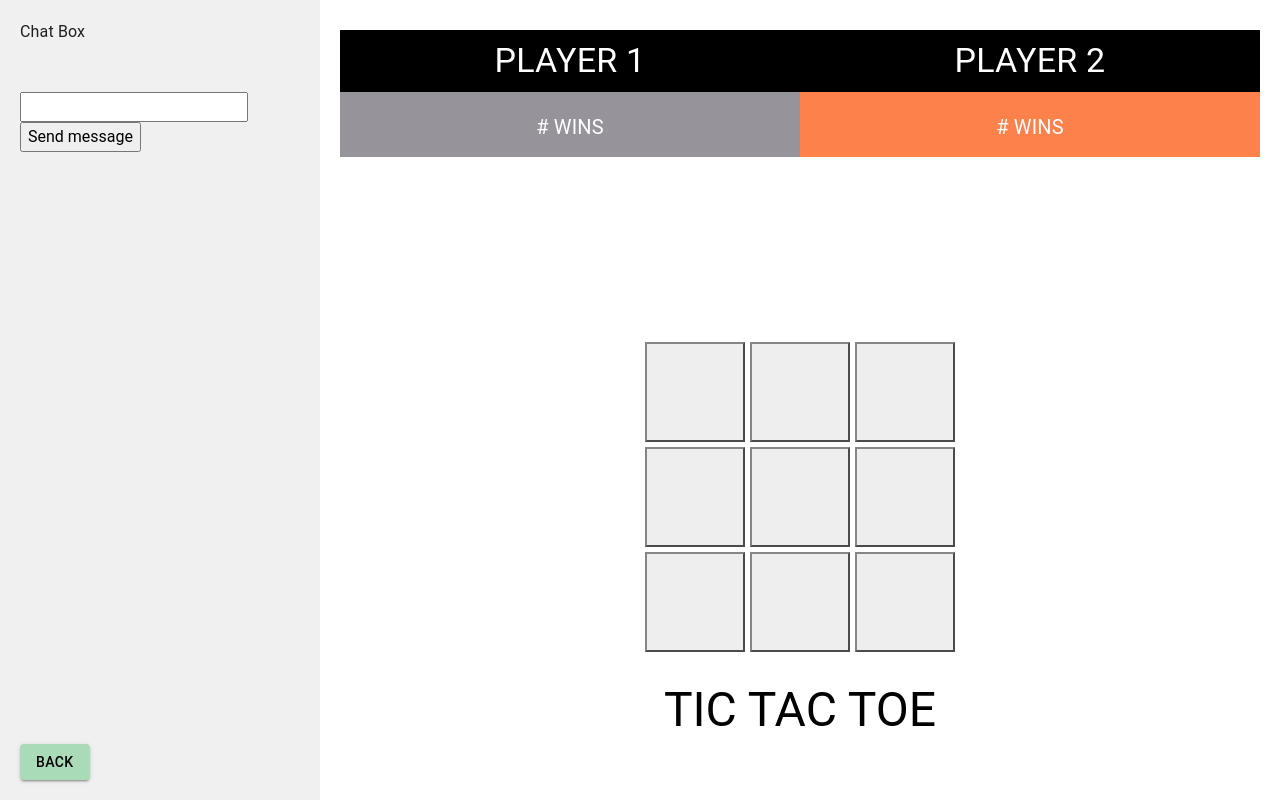
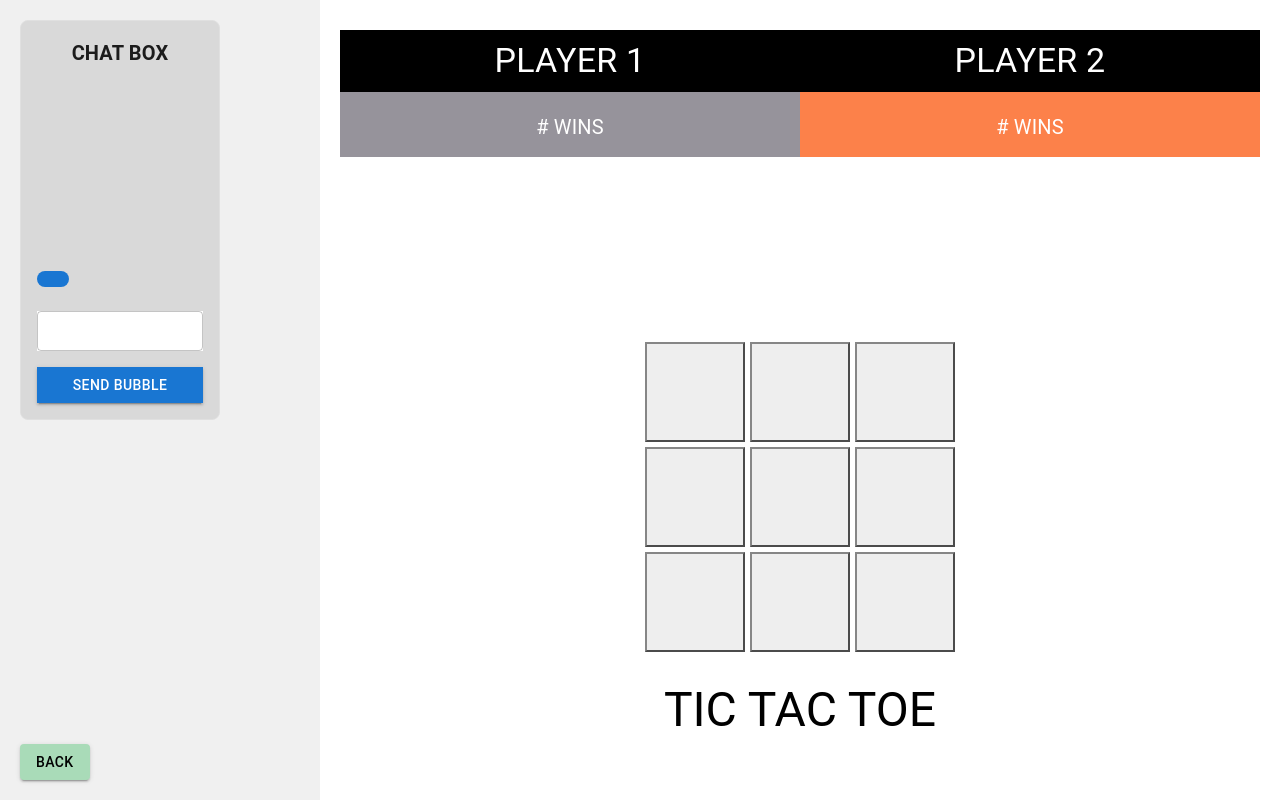
Before and after one commit to dn9uyen/cse108FinalProject, a React (Vite) app in the folder TicTacToeWebApp/: page /game in a window 1280 px wide. Built offline with nearby package versions, Linux system fonts and the light colour scheme; no server answers.

Commit message:
chat bubbles

```diff
--- a/TicTacToeWebApp/src/components/ChatBox.tsx
+++ b/TicTacToeWebApp/src/components/ChatBox.tsx
@@ -1,4 +1,4 @@
-import { Box } from "@mui/material"
+import { Box, Typography, TextField, Button } from "@mui/material"
 import { gameSocket } from "../socket"
 import Cookies from "js-cookie"
 
@@ -9,13 +9,17 @@ export default function ChatBox(props: any) {
     }
 
     return (
-        <Box>
-            <p>Chat Box</p>
-            <br></br>
-            <p>{props.chat}</p>
-            <br></br>
-            <input id="chatInput"></input>
-            <button onClick={() => sendMessage()}>Send message</button>
+        <Box sx={{ width: 200, height: 400, padding: 2, border: 1, borderColor: 'grey.300', backgroundColor: "#D9D9D9", borderRadius: 2, overflowY: 'scroll', display: 'flex', flexDirection: 'column' }}>
+            <Typography variant="h6" sx={{ display: "flex", justifyContent:"center", fontWeight: 'bold', marginBottom: 2 }}>CHAT BOX</Typography>
+            <Box sx={{ display: 'flex', flexDirection: 'column-reverse', flexGrow: 1 }}>
+                {props.chat.map((message: string, index: number) => (
+                    <Box key={index} sx={{ backgroundColor: 'primary.main', color: 'white', py: 1, px: 2, borderRadius: 2, maxWidth: '70%', fontSize: "1rem", alignSelf: 'flex-start', marginBottom: 1 }}>
+                        {message}
+                    </Box>
+                ))}
+            </Box>
+            <TextField id="chatInput" variant="outlined" size="small" sx={{ marginTop: 2, width: "100%", backgroundColor: "#fff" }} />
+            <Button onClick={() => sendMessage()} variant="contained" color="primary" sx={{ marginTop: 2, width: '100%', borderRadius: 0 }}>Send Bubble</Button>
         </Box>
     )
 }
```
